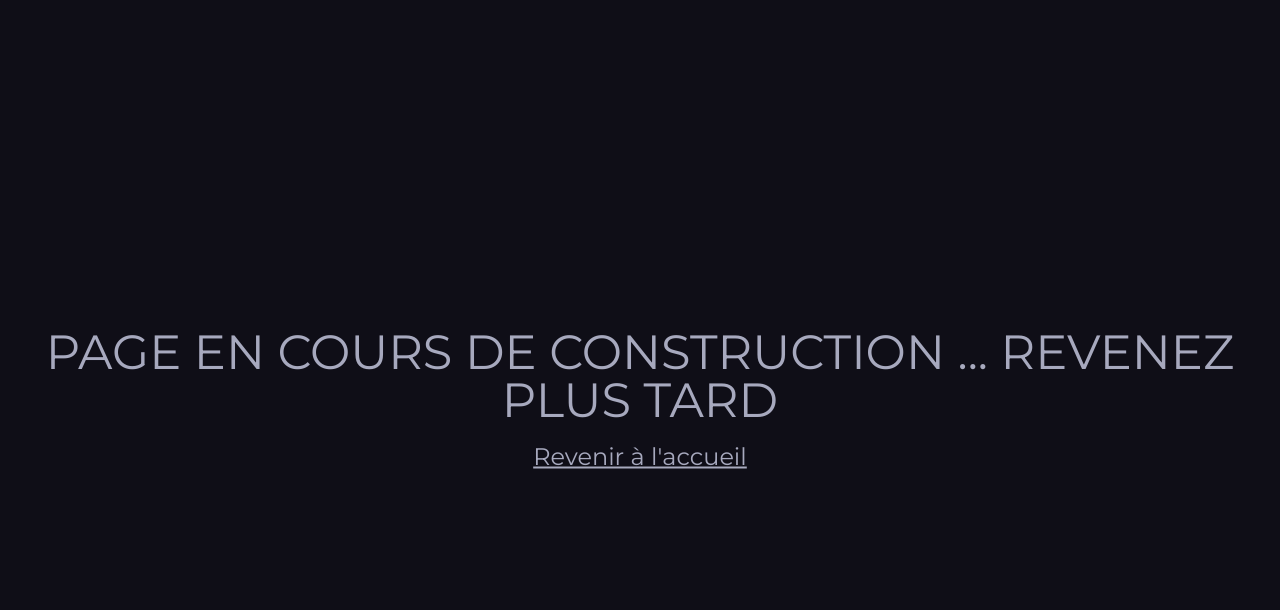
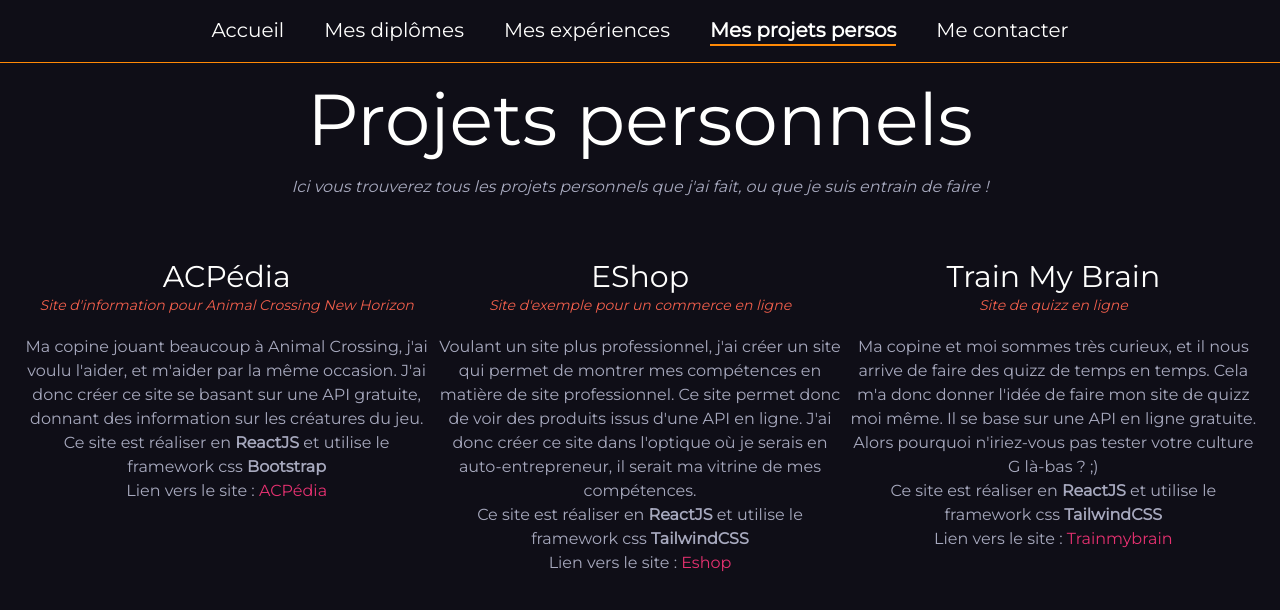
Before and after one commit to zbindenhugo/MyWebsite, a Next.js app: page /side-projects in a window 1280 px wide. Shown: the top 610 px of the page. Built offline with nearby package versions, Linux system fonts and the light colour scheme.

Commit message:
Ajout de la page des projets perso

```diff
--- a/pages/contact-me.js
+++ b/pages/contact-me.js
@@ -46,7 +46,7 @@ export default function ContactMe(){
                 initial={{x: '-100vw'}}
                 animate={{x: 0}}
                 transition={{duration: 0.8}}
-                className="fixed sm:top-1/2 sm:-translate-y-1/2 sm:mt-5 mt-14">
+                className="sm:top-1/2 sm:-translate-y-1/2 mt-14">
                 <div>
                     <div className="text-center text-[#fffffe] md:text-5xl text-3xl">
                         Formulaire de contact
--- a/pages/experiences.js
+++ b/pages/experiences.js
@@ -1,5 +1,5 @@
 import Head from "next/head";
-import Link from "next/link";
+import {motion} from "framer-motion";
 import Navigation from "./components/navigation";
 
 export default function Experiences(){
@@ -17,7 +17,12 @@ export default function Experiences(){
                     </div>
                 */
             }
-            <div className="text-[#a7a9be]">
+            <motion.div
+                initial={{x: '-100vw'}}
+                animate={{x: 0}}
+                transition={{duration: 0.8}}
+                className="text-[#a7a9be]"
+            >
                 <div className="md:text-7xl text-5xl text-center text-[#fffffe]">
                     Expériences professionelles
                 </div>
@@ -79,7 +84,7 @@ export default function Experiences(){
                         </div>
                     </div>
                 </div>
-            </div>
+            </motion.div>
         </>
     )
 }
--- a/pages/side-projects.js
+++ b/pages/side-projects.js
@@ -1,5 +1,7 @@
 import Head from "next/head";
+import {motion} from 'framer-motion';
 import Link from "next/link";
+import Navigation from "./components/navigation";
 
 export default function SideProjects(){
     return(
@@ -7,10 +9,80 @@ export default function SideProjects(){
             <Head>
                 <title>Mes projets personnels</title>
             </Head>
-            <div className="fixed top-1/2 -translate-y-1/2 text-center w-full text-[#a7a9be] text-5xl">
-                <p> PAGE EN COURS DE CONSTRUCTION ... REVENEZ PLUS TARD</p>
-                <Link href='/about-me' className="text-2xl underline">Revenir à l'accueil</Link>
-            </div>
+            {
+                /*
+                    <div className="fixed top-1/2 -translate-y-1/2 text-center w-full text-[#a7a9be] text-5xl">
+                        <p> PAGE EN COURS DE CONSTRUCTION ... REVENEZ PLUS TARD</p>
+                        <Link href='/about-me' className="text-2xl underline">Revenir à l'accueil</Link>
+                    </div>
+                */
+            }
+            <Navigation active='projects' />
+            <motion.div
+                className="text-[#a7a9be] sm:mt-5 mt-14"
+                initial={{x: '-100vw'}}
+                animate={{x: 0}}
+                transition={{duration: 0.8}}
+            >
+                <div className="text-center">
+                    <div className="md:text-7xl text-5xl text-center text-[#fffffe]">
+                        Projets personnels
+                    </div>
+                    <div className="text-center italic mt-5">
+                        Ici vous trouverez tous les projets personnels que j'ai fait, ou que je suis entrain de faire !
+                    </div>
+                </div>
+                <div className="mt-10 grid md:grid-cols-3 sm:grid-cols-2 grid-cols-1 text-center p-5">
+                    <div>
+                        <div className="text-center text-[#fffffe] text-3xl">
+                            ACPédia
+                        </div>
+                        <div className="text-sm italic text-[#f25f4c]">
+                            Site d'information pour Animal Crossing New Horizon
+                        </div>
+                        <div className="mt-5">
+                            <p>Ma copine jouant beaucoup à Animal Crossing, j'ai voulu l'aider, et m'aider par la même occasion.
+                            J'ai donc créer ce site se basant sur une API gratuite, donnant des information sur les créatures du jeu.</p>
+                            <p>Ce site est réaliser en <strong>ReactJS</strong> et utilise le framework css <strong>Bootstrap</strong></p>
+                            <p>Lien vers le site : <a href="https://acpedia.netlify.app" className="text-[#e53170]" target='_blank'>ACPédia</a></p>
+                        </div>
+                    </div>
+                    <div>
+                        <div className="text-center text-[#fffffe] text-3xl">
+                            EShop
+                        </div>
+                        <div className="text-sm italic text-[#f25f4c]">
+                            Site d'exemple pour un commerce en ligne
+                        </div>
+                        <div className="mt-5">
+                            <p>
+                                Voulant un site plus professionnel, j'ai créer un site qui permet de montrer mes compétences en matière de site
+                                professionnel. Ce site permet donc de voir des produits issus d'une API en ligne. J'ai donc créer ce site dans l'optique
+                                où je serais en auto-entrepreneur, il serait ma vitrine de mes compétences.
+                            </p>
+                            <p>Ce site est réaliser en <strong>ReactJS</strong> et utilise le framework css <strong>TailwindCSS</strong></p>
+                            <p>Lien vers le site : <a href="https://eshop-example.netlify.app" className="text-[#e53170]" target='_blank'>Eshop</a></p>
+                        </div>
+                    </div>
+                    <div>
+                        <div className="text-center text-[#fffffe] text-3xl">
+                            Train My Brain
+                        </div>
+                        <div className="text-sm italic text-[#f25f4c]">
+                            Site de quizz en ligne
+                        </div>
+                        <div className="mt-5">
+                            <p>
+                                Ma copine et moi sommes très curieux, et il nous arrive de faire des quizz de temps en temps. Cela m'a donc
+                                donner l'idée de faire mon site de quizz moi même. Il se base sur une API en ligne gratuite. Alors pourquoi n'iriez-vous
+                                pas tester votre culture G là-bas ? ;)
+                            </p>
+                            <p>Ce site est réaliser en <strong>ReactJS</strong> et utilise le framework css <strong>TailwindCSS</strong></p>
+                            <p>Lien vers le site : <a href="https://trainmybrain.netlify.app" className="text-[#e53170]" target='_blank'>Trainmybrain</a></p>
+                        </div>
+                    </div>
+                </div>
+            </motion.div>
         </>
     )
 }
```
